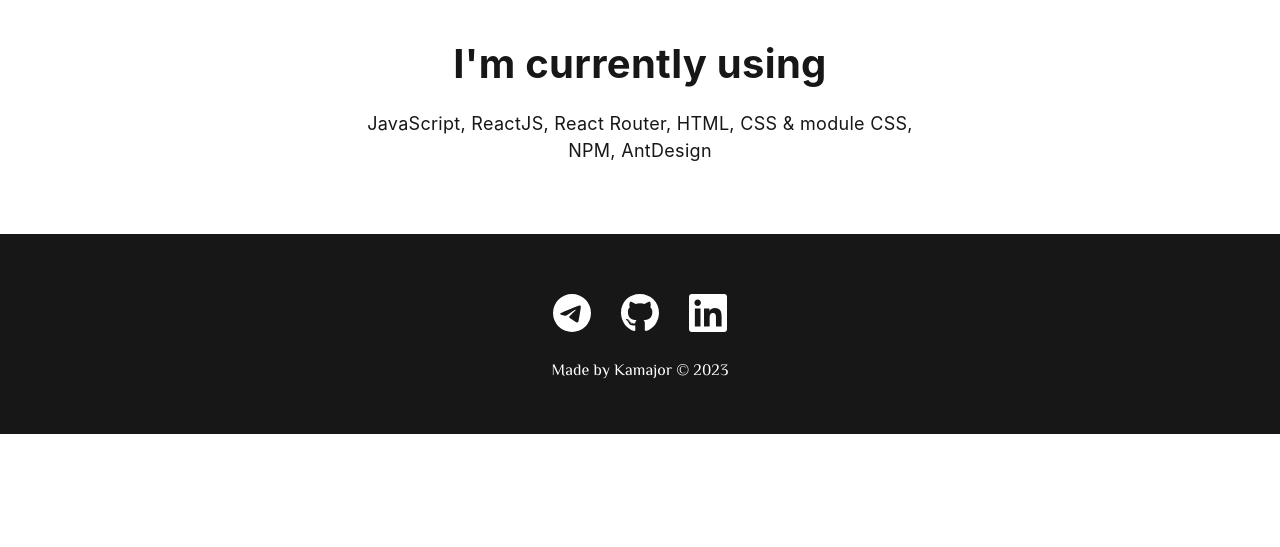
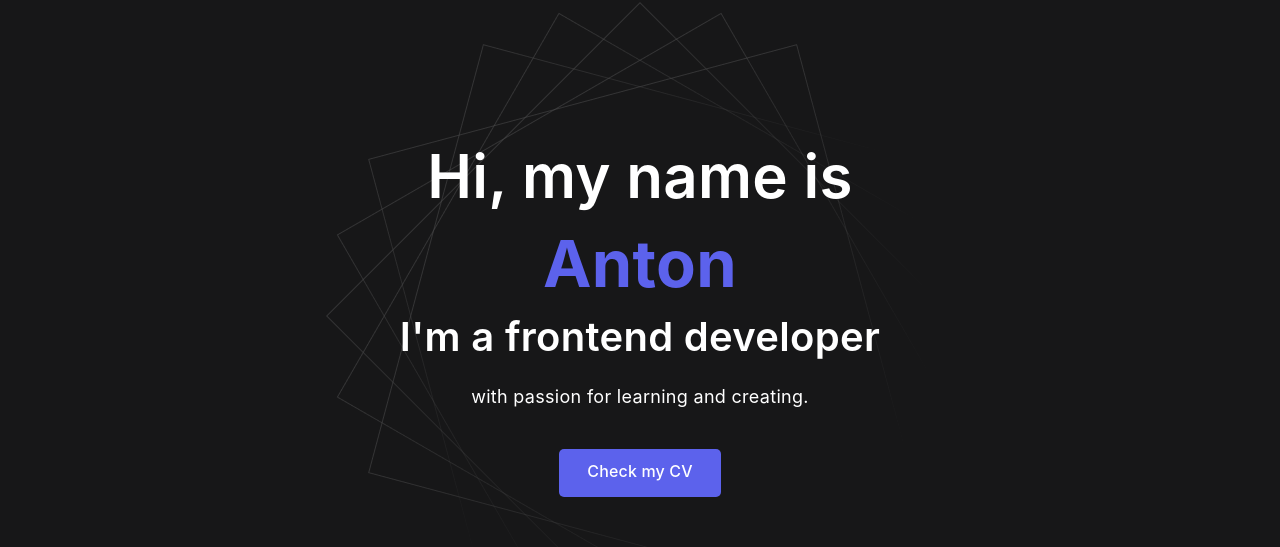
Before and after one commit to KamajorQA/React_Portfolio, a React (Create React App) app: page / in a window 1280 px wide. Shown: the part 102-649 px from the top of the page. Built offline with nearby package versions, Linux system fonts and the light colour scheme.

Commit message:
Разметка главной страницы разбита на компоненты

```diff
--- a/src/components/App/App.css
+++ b/src/components/App/App.css
@@ -142,38 +142,6 @@
   margin-top: 0.5em;
 }
 
-/* Footer */
-
-.footer {
-  margin-top: auto;
-  padding: 60px 0 50px;
-  background-color: var(--footer-bg);
-  color: var(--footer-text);
-}
-
-.footer__wrapper {
-  display: flex;
-  flex-direction: column;
-  align-items: center;
-  row-gap: 27px;
-}
-
-.social {
-  display: flex;
-  column-gap: 30px;
-  align-items: center;
-}
-
-.copyright {
-  font-size: 16px;
-  font-family: 'El Messiri', sans-serif;
-  letter-spacing: 0.1px;
-}
-
-.copyright p + p {
-  margin-top: 0.5em;
-}
-
 @media (max-width: 620px) {
   /* General */
 
@@ -213,24 +181,4 @@
   .content-list__item {
     font-size: 16px;
   }
-
-  /* Footer */
-
-  .footer {
-    padding: 40px 0 30px;
-  }
-
-  .footer__wrapper {
-    row-gap: 20px;
-  }
-
-  /* Social */
-
-  .social {
-    column-gap: 20px;
-  }
-
-  .social__item {
-    width: 28px;
-  }
 }
--- a/src/components/App/App.js
+++ b/src/components/App/App.js
@@ -1,10 +1,7 @@
-import telegram from '../../assets/img/icons/telegram.svg';
-import gitHub from '../../assets/img/icons/gitHub.svg';
-import linkedIn from '../../assets/img/icons/linkedIn.svg';
-
-import './App.css';
 import Navigation from '../Navigaton/Navigation';
 import Header from '../Header/Header';
+import './app.css';
+import Footer from '../Footer/Footer';
 
 function App() {
   return (
@@ -24,41 +21,7 @@
           </ul>
         </div>
       </main>
-
-      <footer className="footer">
-        <div className="container">
-          <div className="footer__wrapper">
-            <ul className="social">
-              <li className="social__item">
-                <a
-                  href="https://t.me/KamajorQA"
-                  target="_blank"
-                  rel="noreferrer"
-                >
-                  <img src={telegram} alt="Telegram Link" />
-                </a>
-              </li>
-              <li className="social__item">
-                <a
-                  href="https://github.com/KamajorQA"
-                  target="_blank"
-                  rel="noreferrer"
-                >
-                  <img src={gitHub} alt="GitHub Link" />
-                </a>
-              </li>
-              <li className="social__item">
-                <a href="#!" target="_blank" rel="noreferrer">
-                  <img src={linkedIn} alt="LinkedIn Link" />
-                </a>
-              </li>
-            </ul>
-            <div className="copyright">
-              <p>Made by Kamajor © {new Date().getFullYear()}</p>
-            </div>
-          </div>
-        </div>
-      </footer>
+      <Footer />
     </div>
   );
 }
--- /dev/null
+++ b/src/components/Footer/Footer.js
@@ -0,0 +1,42 @@
+import telegram from '../../assets/img/icons/telegram.svg';
+import gitHub from '../../assets/img/icons/gitHub.svg';
+import linkedIn from '../../assets/img/icons/linkedIn.svg';
+
+import './footer.css';
+
+function Footer() {
+  return (
+    <footer className="footer">
+      <div className="container">
+        <div className="footer__wrapper">
+          <ul className="social">
+            <li className="social__item">
+              <a href="https://t.me/KamajorQA" target="_blank" rel="noreferrer">
+                <img src={telegram} alt="Telegram Link" />
+              </a>
+            </li>
+            <li className="social__item">
+              <a
+                href="https://github.com/KamajorQA"
+                target="_blank"
+                rel="noreferrer"
+              >
+                <img src={gitHub} alt="GitHub Link" />
+              </a>
+            </li>
+            <li className="social__item">
+              <a href="#!" target="_blank" rel="noreferrer">
+                <img src={linkedIn} alt="LinkedIn Link" />
+              </a>
+            </li>
+          </ul>
+          <div className="copyright">
+            <p>Made by Kamajor © {new Date().getFullYear()}</p>
+          </div>
+        </div>
+      </div>
+    </footer>
+  );
+}
+
+export default Footer;
--- /dev/null
+++ b/src/components/Footer/footer.css
@@ -0,0 +1,51 @@
+/* Footer */
+
+.footer {
+  margin-top: auto;
+  padding: 60px 0 50px;
+  background-color: var(--footer-bg);
+  color: var(--footer-text);
+}
+
+.footer__wrapper {
+  display: flex;
+  flex-direction: column;
+  align-items: center;
+  row-gap: 27px;
+}
+
+.social {
+  display: flex;
+  column-gap: 30px;
+  align-items: center;
+}
+
+.copyright {
+  font-size: 16px;
+}
+
+.copyright p + p {
+  margin-top: 0.5em;
+}
+
+@media (max-width: 620px) {
+  /* Footer */
+
+  .footer {
+    padding: 40px 0 30px;
+  }
+
+  .footer__wrapper {
+    row-gap: 20px;
+  }
+
+  /* Social */
+
+  .social {
+    column-gap: 20px;
+  }
+
+  .social__item {
+    width: 28px;
+  }
+}
--- /dev/null
+++ b/src/components/Header/Header.js
@@ -0,0 +1,25 @@
+import './header.css';
+
+function Header() {
+  return (
+    <header className="header">
+      <div className="header__wrapper">
+        <h1 className="header__title">
+          <strong>
+            Hi, my name is <em>Anton</em>
+          </strong>
+          <br />
+          I'm a frontend developer
+        </h1>
+        <div className="header__text">
+          <p>with passion for learning and creating.</p>
+        </div>
+        <a href="#!" className="btn">
+          Check my CV
+        </a>
+      </div>
+    </header>
+  );
+}
+
+export default Header;
--- /dev/null
+++ b/src/components/Header/header.css
@@ -0,0 +1,97 @@
+/* Header */
+
+.header {
+  padding: 40px 0;
+  min-height: 695px;
+
+  display: flex;
+  justify-content: center;
+  align-items: center;
+
+  background-color: var(--header-bg);
+  background-image: url('../../assets/img/header-bg.png');
+  background-repeat: no-repeat;
+  background-size: auto;
+  background-position: center center;
+
+  color: var(--header-text);
+  text-align: center;
+}
+
+.header__wrapper {
+  padding: 0 15px;
+  max-width: 660px;
+}
+
+.header__title {
+  margin-bottom: 20px;
+  font-size: 40px;
+  font-weight: 600;
+  line-height: 1.4;
+}
+
+.header__title strong {
+  font-size: 60px;
+  font-weight: 600;
+}
+
+.header__title em {
+  font-style: normal;
+  color: var(--accent);
+  font-weight: 700;
+  font-size: 65px;
+}
+
+.header__text {
+  margin-bottom: 40px;
+  font-size: 18px;
+  line-height: 1.333;
+}
+
+.header__text p + p {
+  margin-top: 0.5em;
+}
+
+/* Btn */
+
+.btn {
+  display: inline-block;
+  height: 48px;
+  padding: 12px 28px;
+
+  border-radius: 5px;
+  background-color: var(--accent);
+  color: var(--white);
+  letter-spacing: 0.15px;
+  font-size: 16px;
+  font-weight: 500;
+
+  transition: opacity 0.2s ease-in;
+}
+
+.btn:hover {
+  opacity: 0.8;
+}
+
+.btn:active {
+  position: relative;
+  top: 1px;
+}
+
+@media (max-width: 620px) {
+  .header {
+    min-height: unset;
+  }
+
+  .header__title {
+    font-size: 30px;
+  }
+
+  .header__title strong {
+    font-size: 40px;
+  }
+
+  .header__title em {
+    font-size: 45px;
+  }
+}
```
